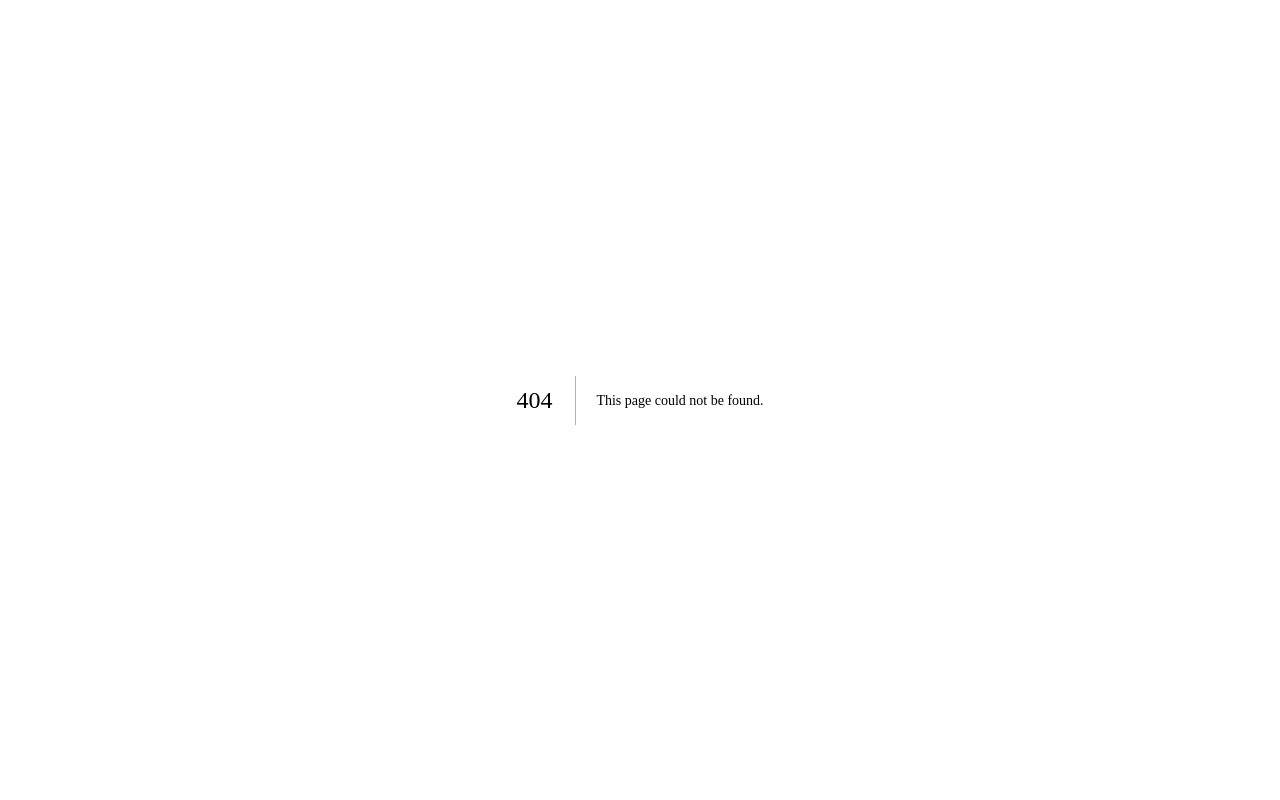
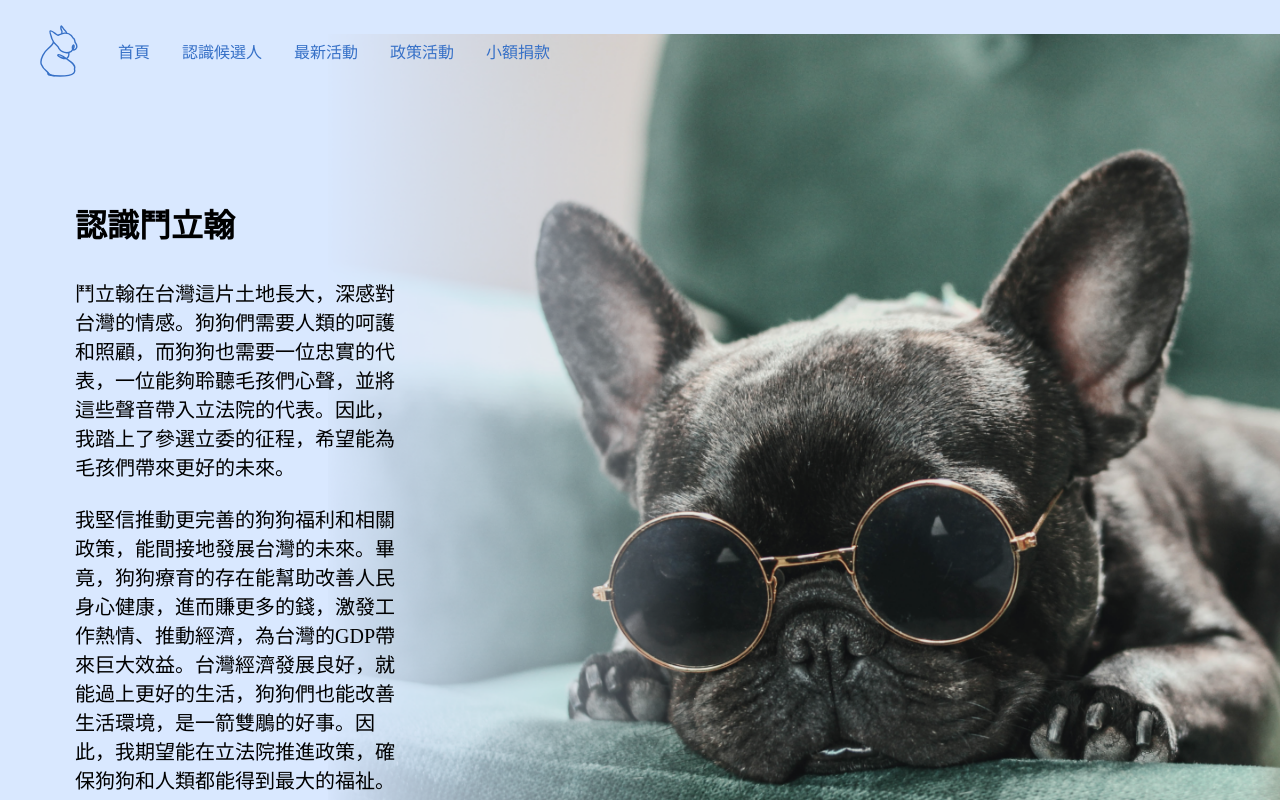
Before and after one commit to Wesley16838/2023_f2e_week1, a Next.js app: page /candidate in a window 1280 px wide. Before the commit this address had no page. Shown: the top 800 px of the page. Built offline with nearby package versions, Linux system fonts and the light colour scheme; a web font is replaced by a local one.

Commit message:
finish candidate page

```diff
--- a/public/_l18n/zh-TW.json
+++ b/public/_l18n/zh-TW.json
@@ -56,5 +56,9 @@
     },
     "policypage": {
         "policy": "政策"
+    },
+    "candidatepage": {
+        "title": "認識鬥立翰",
+        "content": "鬥立翰在台灣這片土地長大，深感對台灣的情感。狗狗們需要人類的呵護和照顧，而狗狗也需要一位忠實的代表，一位能夠聆聽毛孩們心聲，並將這些聲音帶入立法院的代表。因此，我踏上了參選立委的征程，希望能為毛孩們帶來更好的未來。\n\n我堅信推動更完善的狗狗福利和相關政策，能間接地發展台灣的未來。畢竟，狗狗療育的存在能幫助改善人民身心健康，進而賺更多的錢，激發工作熱情、推動經濟，為台灣的GDP帶來巨大效益。台灣經濟發展良好，就能過上更好的生活，狗狗們也能改善生活環境，是一箭雙鵰的好事。因此，我期望能在立法院推進政策，確保狗狗和人類都能得到最大的福祉。\n\n護航台灣的幸福，就從照顧狗狗開始！請支持鬥立翰，讓我們攜手努力，為台灣帶來更美好的未來。"
     }
 }
--- a/src/components/Nav/index.tsx
+++ b/src/components/Nav/index.tsx
@@ -2,9 +2,25 @@ import { NavOptionsProp, NavProps } from '@/types/components'
 import Image from 'next/image'
 import Link from 'next/link'
 import style from '@/styles/components/nav.module.scss';
+import { useEffect, useState } from 'react';
 
 const Nav = ({ data }: NavProps) => {
-    return <div className={style['nav-wrapper']}>
+    const [scrolled, setScrolled] = useState(false);
+    useEffect(() => {
+        const handleScroll = () => {
+            if (window.scrollY > 50) {
+                setScrolled(true);
+            } else {
+                setScrolled(false);
+            }
+        };
+
+        window.addEventListener('scroll', handleScroll);
+        return () => {
+            window.removeEventListener('scroll', handleScroll);
+        };
+    }, []);
+    return <div className={`${style['nav-wrapper']} ${scrolled ? style['scrolled'] : ""}`}>
         <Image src="/assets/icons/logo.svg" width={38} height={54} alt="Logo" />
         <ul>
             {
--- /dev/null
+++ b/src/pages/candidate/index.tsx
@@ -0,0 +1,27 @@
+import Footer from '@/components/Footer';
+import Nav from '@/components/Nav';
+import useFetch from '@/hooks/useFetch';
+import styles from '@/styles/pages/candidate.module.scss'
+import { useRouter } from 'next/router';
+
+const CandidatePage = () => {
+    const router = useRouter();
+    const locale = router.locale;
+    const { data } = useFetch(`/_l18n/${locale}.json`)
+    return <div className='bg'>
+        <Nav data={data} />
+        <div className={styles["candidate-wrapper"]}>
+            <div className={styles["introduction-wrapper"]}>
+                <div className={styles["introduction-container"]}>
+                    <h2>{data && data.candidatepage.title}</h2>
+                    <p className='body-large'>
+                        {data && data.candidatepage.content}
+                    </p>
+                </div>
+            </div>
+        </div>
+        <Footer data={data} />
+    </div>
+}
+
+export default CandidatePage;
--- a/src/styles/components/footer.module.scss
+++ b/src/styles/components/footer.module.scss
@@ -4,7 +4,6 @@
     width: 100%;
     background-color: $white;
     border-top: 1px solid $gray60;
-    margin-top: $space-7;
     padding: $space-5 40px;
     box-sizing: border-box;
     @include flex($justify: space-between);
--- a/src/styles/components/nav.module.scss
+++ b/src/styles/components/nav.module.scss
@@ -1,12 +1,19 @@
 @import '../abstracts/_abstract-dir';
 
 .nav-wrapper {
+    width: 100vw;
     height: 102px;
+    padding-left: 40px;
     position: fixed;
     top: 0px;
-    left: 40px;
     z-index: 999;
+    box-sizing: border-box;
+    transition: background-color 0.5s ease;
     @include flex($justify: flex-start);
+
+    &.scrolled {
+        background-color: #FFFFFFE5;
+    }
 
     ul {
         list-style-type: none;
--- /dev/null
+++ b/src/styles/pages/candidate.module.scss
@@ -0,0 +1,23 @@
+@import '../abstracts/_abstract-dir';
+
+.candidate-wrapper {
+    width: 100vw;
+    background-image: url('/assets/images/candidate-dog.png');
+    background-position: right;
+    background-repeat: no-repeat;
+    background-size: contain;
+    background-attachment: fixed;
+    @include flex($align: flex-start);
+}
+
+.introduction-container {
+    width: 322px;
+    margin-top: 200px;
+    margin-bottom: 74px;
+    @include flex($direction: column, $align: flex-start, $gap: $space-5)
+}
+
+.introduction-wrapper {
+    width: 1130px;
+    @include flex($justify: flex);
+}
--- a/src/styles/pages/home.module.scss
+++ b/src/styles/pages/home.module.scss
@@ -173,6 +173,7 @@
     position: relative;
     width: 100%;
     margin-top: 129px;
+    padding-bottom: $space-7;
     background-color: transparent;
     @include flex();
 
@@ -282,13 +283,3 @@
 
     }
 }
-
-@keyframes marquee {
-    0% {
-        transform: translateX(0);
-    }
-
-    100% {
-        transform: translateX(-100%);
-    }
-}
```
Also changed, not shown: public/assets/images/candidate-dog.png (added).
